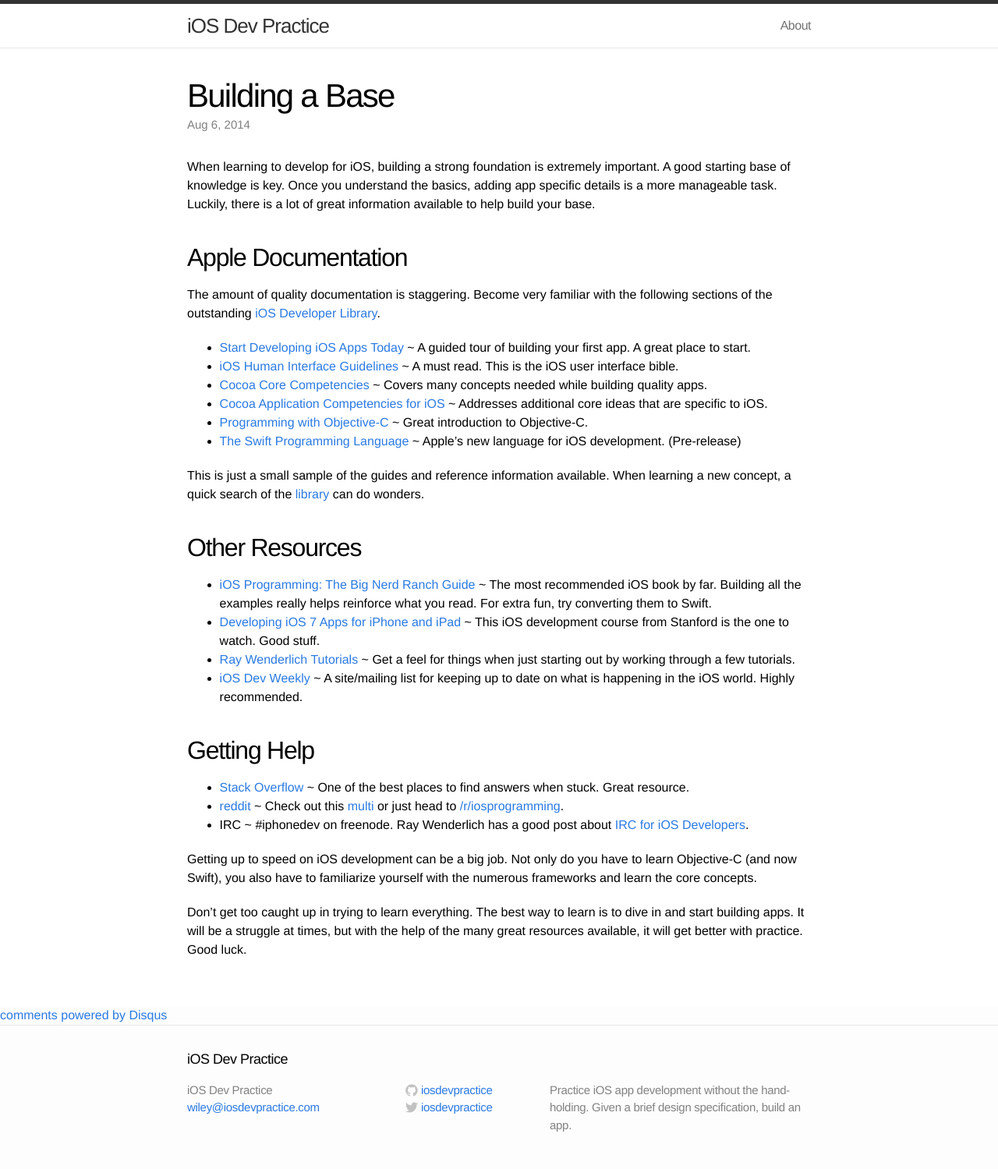
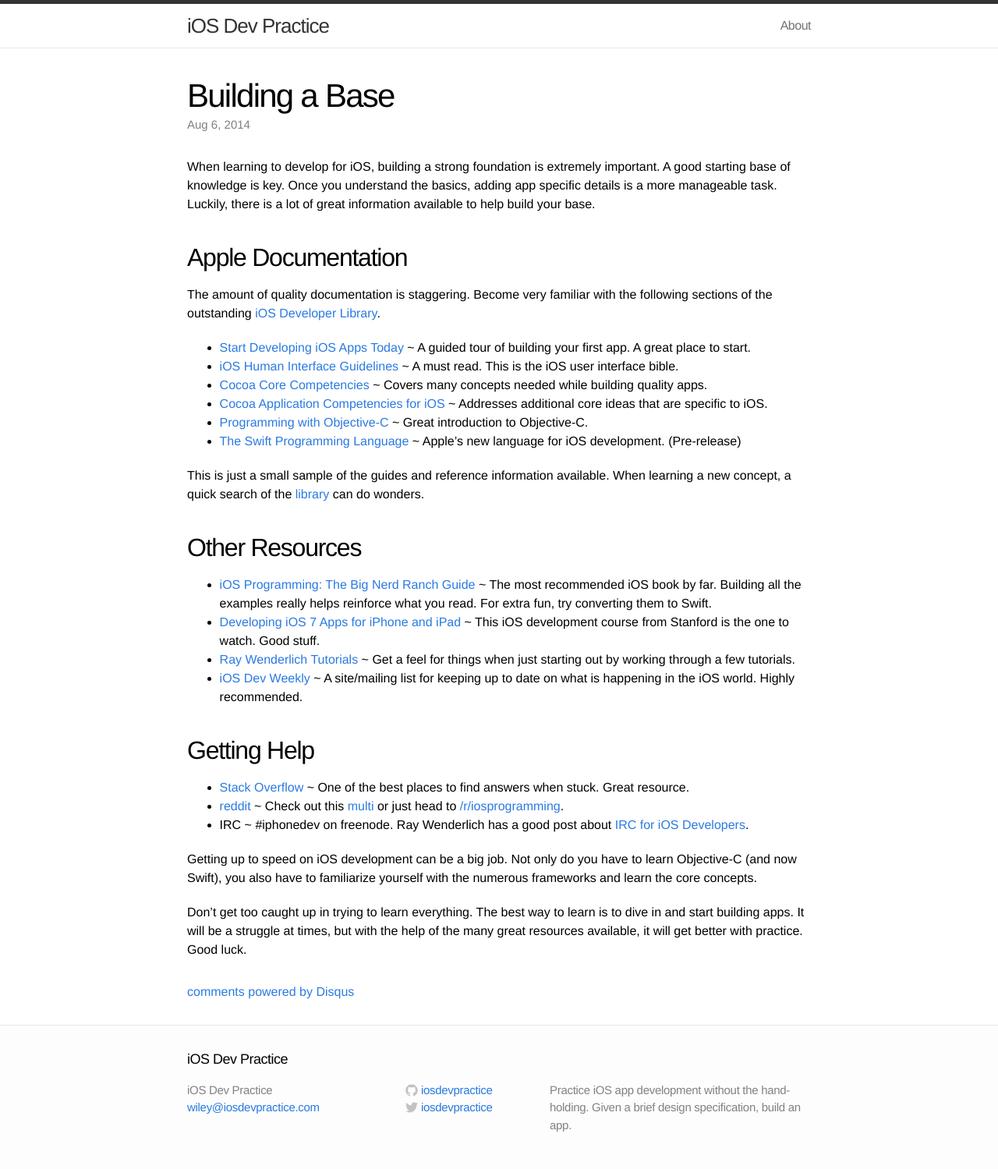
Before and after one commit to iosdevpractice/iosdevpractice.github.io, a Jekyll site: the page built from _posts/2014-08-06-building-a-base.markdown, in a window 1280 px wide. Shown: the whole page at 78% size. Built offline with Jekyll 4.4.1, drawn with Linux system fonts in a browser that asks for light colours; comment, search, counter and statistics services are not loaded.

Commit message:
move disqus inside wrap div

```diff
--- a/_layouts/default.html
+++ b/_layouts/default.html
@@ -10,10 +10,10 @@
     <div class="page-content">
       <div class="wrap">
       {{ content }}
+      {% if page.comments %}{% include disqus.html %}{% endif %}
       </div>
     </div>
 
-    {% if page.comments %}{% include disqus.html %}{% endif %}
     {% include footer.html %}
     {% include google_analytics.html %}
 
```
